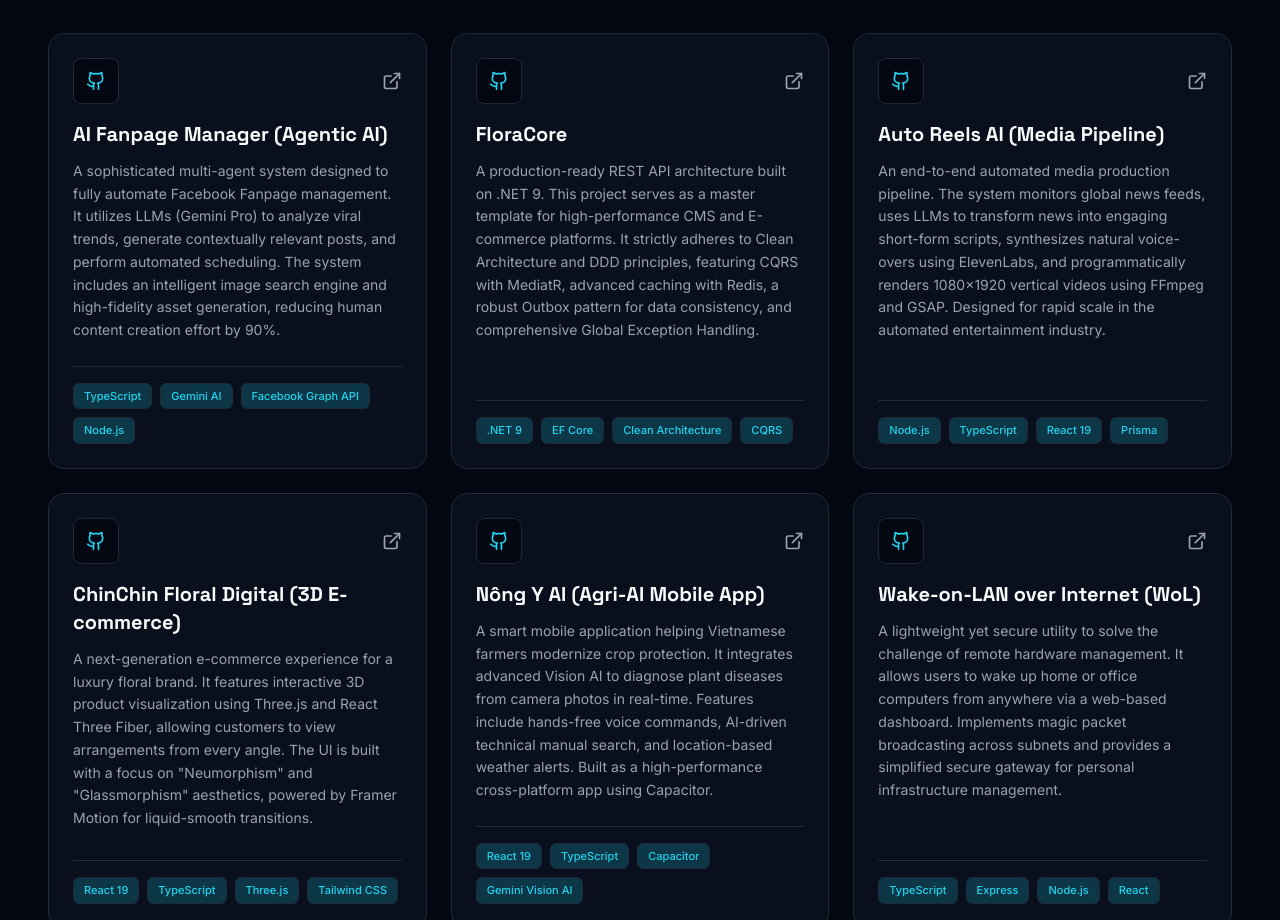
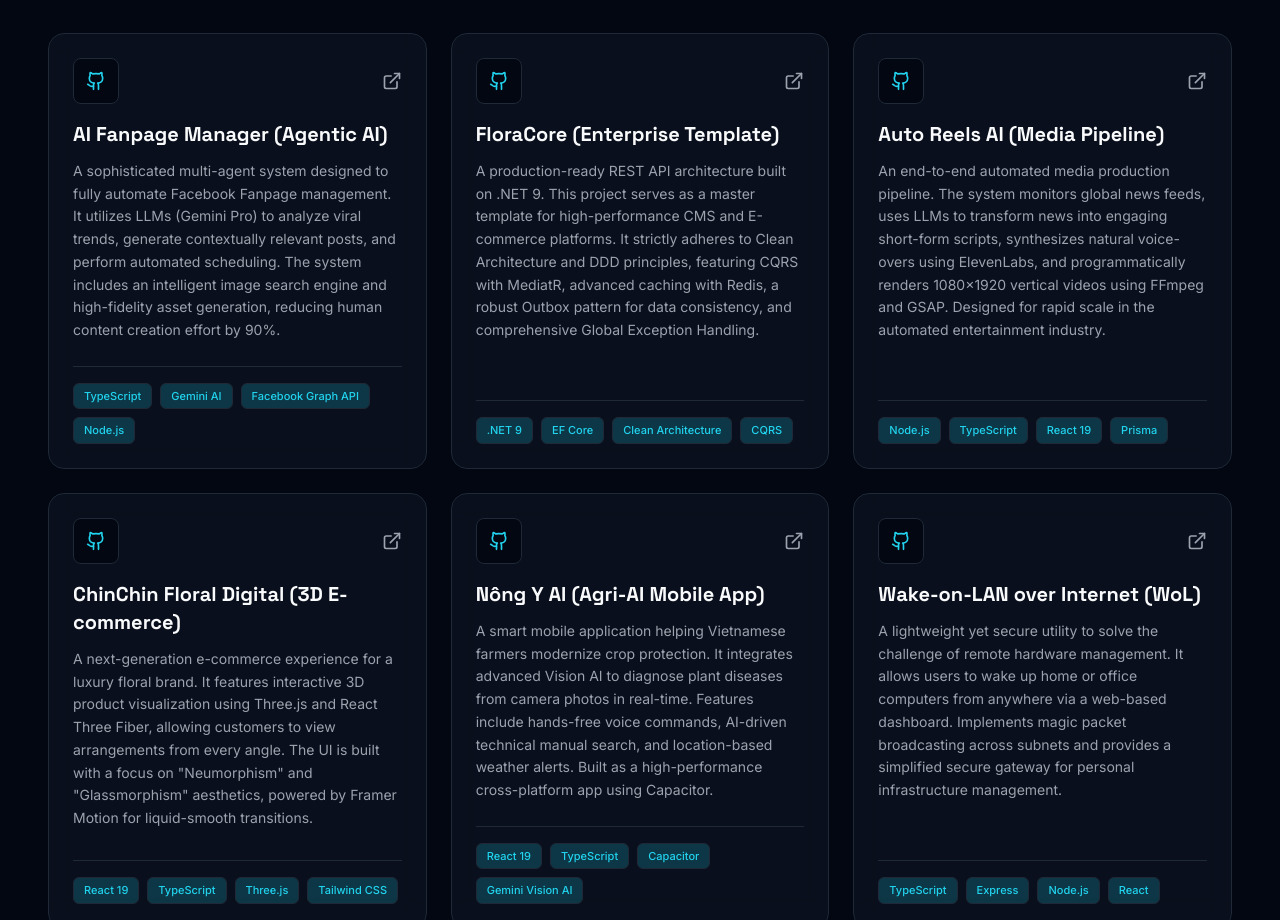
Before and after one commit to tramdk/tramdk.github.io, a React (Vite) app: page / in a window 1280 px wide. Shown: the part 4460-5380 px from the top of the page. Built offline with nearby package versions, Linux system fonts and the light colour scheme; a web font is replaced by a local one.

Commit message:
feat: add i18n support and configure GitHub Pages automated deployment pipeline

```diff
--- a/src/i18n.ts
+++ b/src/i18n.ts
@@ -6,6 +6,7 @@ i18n
   .use(LanguageDetector)
   .use(initReactI18next)
   .init({
+    lng: 'en',
     fallbackLng: 'en',
     interpolation: {
       escapeValue: false,
@@ -112,7 +113,7 @@ i18n
                 tags: ['TypeScript', 'Gemini AI', 'Facebook Graph API', 'Node.js', 'Docker', 'Vite', 'Agentic Design']
               },
               {
-                name: 'FloraCore',
+                name: 'FloraCore (Enterprise Template)',
                 repo: 'flora-core',
                 role: 'Backend Developer',
                 desc: 'A production-ready REST API architecture built on .NET 9. This project serves as a master template for high-performance CMS and E-commerce platforms. It strictly adheres to Clean Architecture and DDD principles, featuring CQRS with MediatR, advanced caching with Redis, a robust Outbox pattern for data consistency, and comprehensive Global Exception Handling.',
```
Also changed, not shown: vite.config.ts (+2 -1 lines), 1 other file (tests, documents, lock files or other folders).
